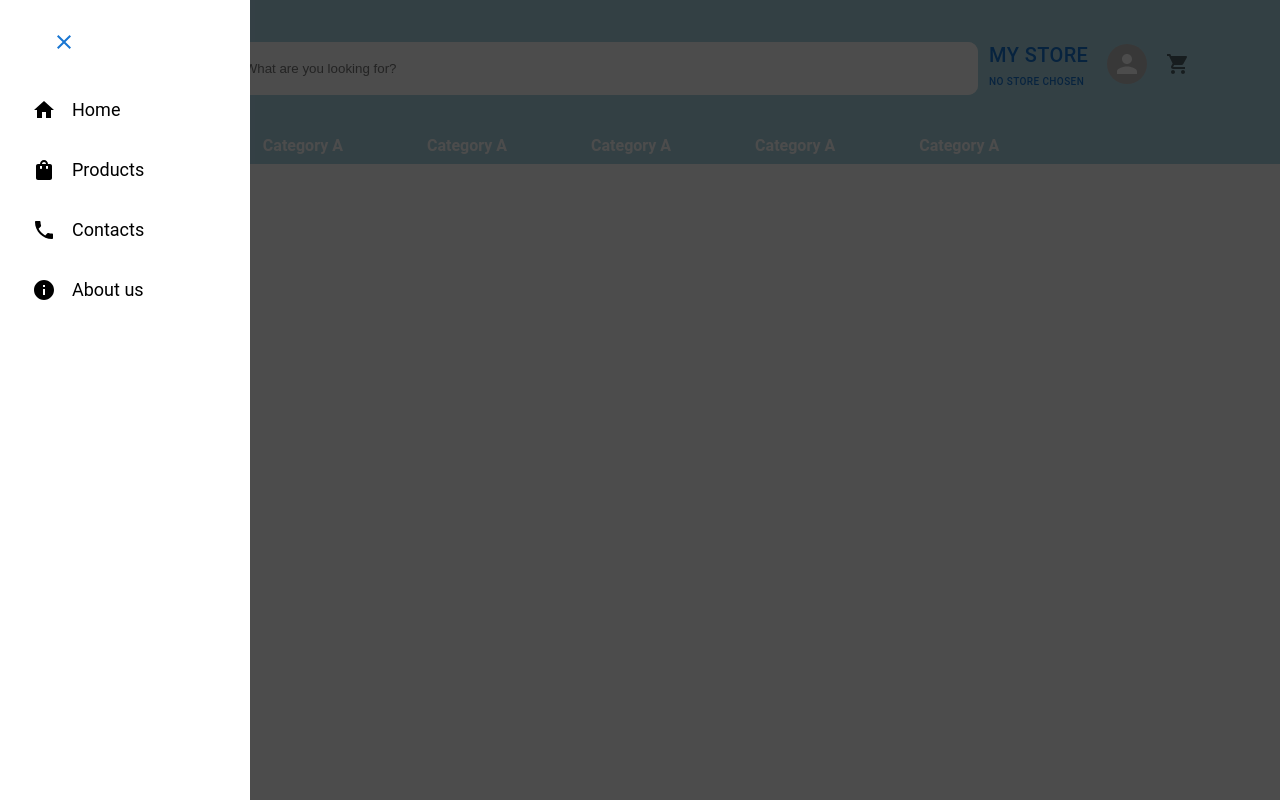
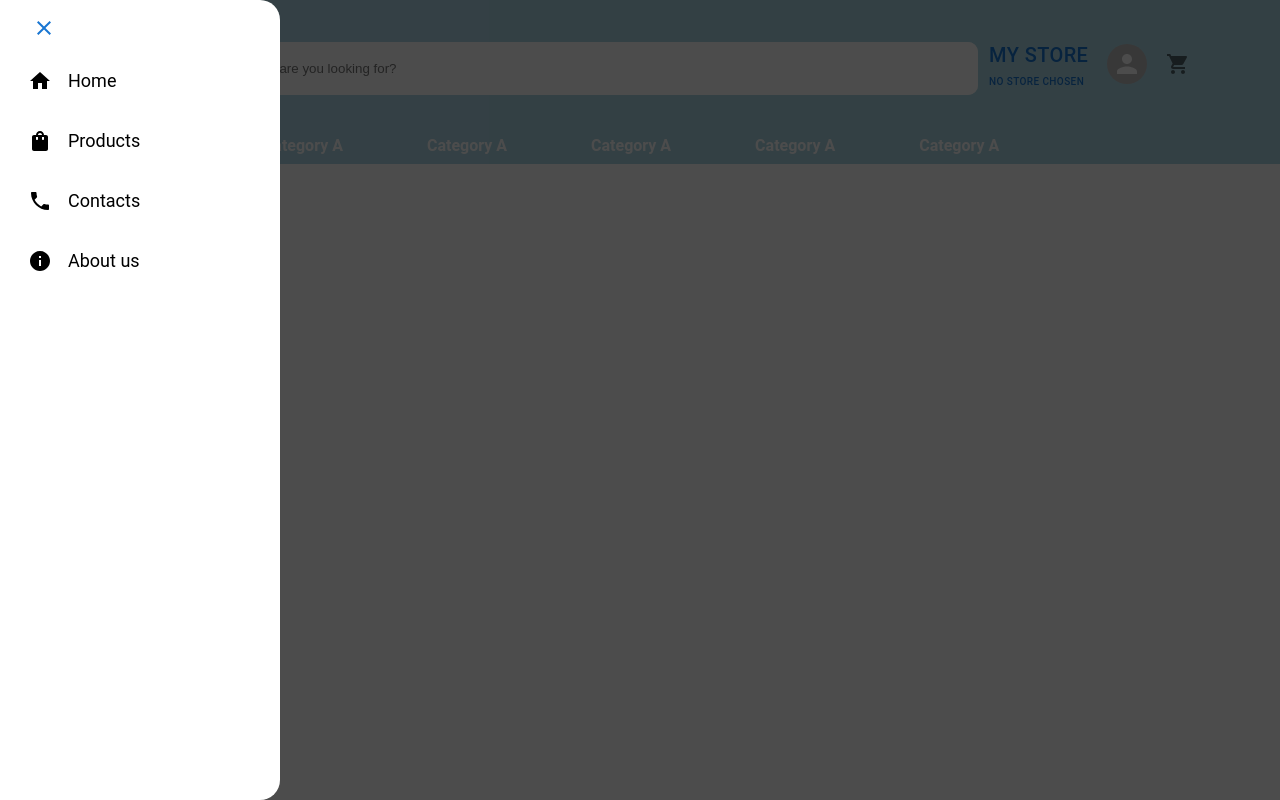
Before and after one commit to gaoxam123/NewspaperApp, a React (Vite) app in the folder client/: page / in a window 1280 px wide. Both pictures are taken after a click on the button "MENU". Built offline with nearby package versions, Linux system fonts and the light colour scheme.

Commit message:
sidebar windows created, not completed

```diff
--- a/client/src/components/navbar/navbar.jsx
+++ b/client/src/components/navbar/navbar.jsx
@@ -7,8 +7,10 @@ import Sidebar from "../sidebar/sidebar"
 
 export default function Navbar() {
     const [sidebar, setSidebar] = useState(false)
+    const [closeSidebarWindow, setCloseSidebarWindow] = useState(false)
     function handleClick() {
         setSidebar(prev => !prev)
+        setCloseSidebarWindow(true)
     }
     return (
         <>
@@ -49,8 +51,8 @@ export default function Navbar() {
                     </div>
                 </div>
             </div>
-            <div className={"overlay " + (sidebar ? "active" : null)}></div>
-            <Sidebar active={sidebar} toggle={handleClick} />
+            <div onMouseEnter={() => {setCloseSidebarWindow(true)}} onMouseLeave={() => {setCloseSidebarWindow(false)}} onClick={handleClick} className={"overlay " + (sidebar ? "active" : null)}></div>
+            <Sidebar closeSidebarWindow={closeSidebarWindow} active={sidebar} toggle={handleClick} />
         </>
     )
 }
--- a/client/src/components/sidebar/sidebar.css
+++ b/client/src/components/sidebar/sidebar.css
@@ -2,19 +2,20 @@
     /* display: none; */
     position: fixed;
     top: 0;
-    left: -100%;
-    width: 250px;
-    height: 100%;
+    left: -300px;
+    width: 300px;
+    border-radius: 20px;
+    height: 100vh;
     background-color: white;
     color: black;
-    transition: 3s;
+    transition: 1s;
     display: flex;
     justify-content: center;
     /* z-index: 1; */
 }
 
 .nav-menu.active {
-    left: 0;
+    left: -20px;
     transition: 0.65s;
 }
 
@@ -24,16 +25,16 @@
 }
 
 .navbar-toggle {
-    background-color: white;
+    /* background-color: white;
     width: 100%;
-    height: 80px;
+    height: 80px; */
     display: flex;
     justify-content: start;
     align-items: center;
 }
 
 .nav-text {
-    padding: 8px 0px 8px 16px;
+    padding: 8px 0px 8px 32px;
     display: flex;
     align-items: center;
     justify-content: start;
@@ -66,3 +67,8 @@
 span {
     margin-left: 16px;
 }
+
+.close-button:hover {
+    background-color: #1a83ff;
+    color: white;
+}
--- a/client/src/components/sidebar/sidebar.jsx
+++ b/client/src/components/sidebar/sidebar.jsx
@@ -4,23 +4,38 @@ import { Close } from "@mui/icons-material"
 import { Link } from "react-router-dom"
 import { SidebarData } from "./sidebardata"
 import { Button } from "@mui/material"
+import { useState } from "react"
+import SidebarWindow from "./sidebarwindow"
 
-function Sidebar({ active, toggle }) {
+function Sidebar({ active, toggle, closeSidebarWindow }) {
+    const [sidebarWindowVisible, setSidebarWindowVisible] = useState(false)
+    const [currentButton, setCurrentButton] = useState({
+        title: "",
+        content: ""
+    })
+    function handleMouseEnter() {
+        setSidebarWindowVisible(prev => !prev)
+    }
     return (
+        <div className="sidebarcontainer">
             <aside className={active ? 'nav-menu active' : 'nav-menu'}>
                 <ul className="nav-menu-items">
                     <li className="navbar-toggle">
                         <Link to="#" className="menu-bars">
-                        <Button onClick={toggle}><Close /></Button>
+                            <Button className="close-button" onClick={toggle}><Close /></Button>
                         </Link>
                     </li>
                     {SidebarData.map((data, index) =>
-                    <li className={data.cName} key={index}>
+                        <li onMouseEnter={handleMouseEnter} onMouseLeave={handleMouseEnter} className={data.cName} key={index}>
                             <Link onClick={toggle} to={data.path}>{data.icon} <span>{data.title}</span> </Link>
                         </li>
                     )}
                 </ul>
             </aside>
+            <div className="sidebarwindow">
+                <SidebarWindow closeSidebarWindow={closeSidebarWindow} visible={sidebarWindowVisible} title={currentButton.title}/>
+            </div>
+        </div>
     )
 }
 
--- /dev/null
+++ b/client/src/components/sidebar/sidebarwindow.css
@@ -0,0 +1,13 @@
+.popup {
+    position: fixed;
+    background-color: white;
+    width: 500px;
+    height: 100vh;
+    left: 280px;
+    top: 80px;
+    ul {
+        list-style: none;
+    }
+    border-top-right-radius: 20px;
+    border-bottom-right-radius: 20px;
+}
--- /dev/null
+++ b/client/src/components/sidebar/sidebarwindow.jsx
@@ -0,0 +1,19 @@
+import "./sidebarwindow.css"
+import { useState } from "react"
+export default function SidebarWindow({ visible, title, closeSidebarWindow }) {
+    const [hover, setHover] = useState(false)
+    return (
+        <>
+            {((visible || hover) && !closeSidebarWindow) && (
+                <div onMouseEnter={() => {setHover(true)}} onMouseLeave={() => {setHover(false)}} className="popup">
+                    <p>{title}</p>
+                    <ul>
+                        <li>Product 1</li>
+                        <li>Product 2</li>
+                        <li>Product 3</li>
+                    </ul>
+                </div>
+            )}
+        </>
+    )
+}
```
Lines whose indentation alone changed are shown as unchanged.
